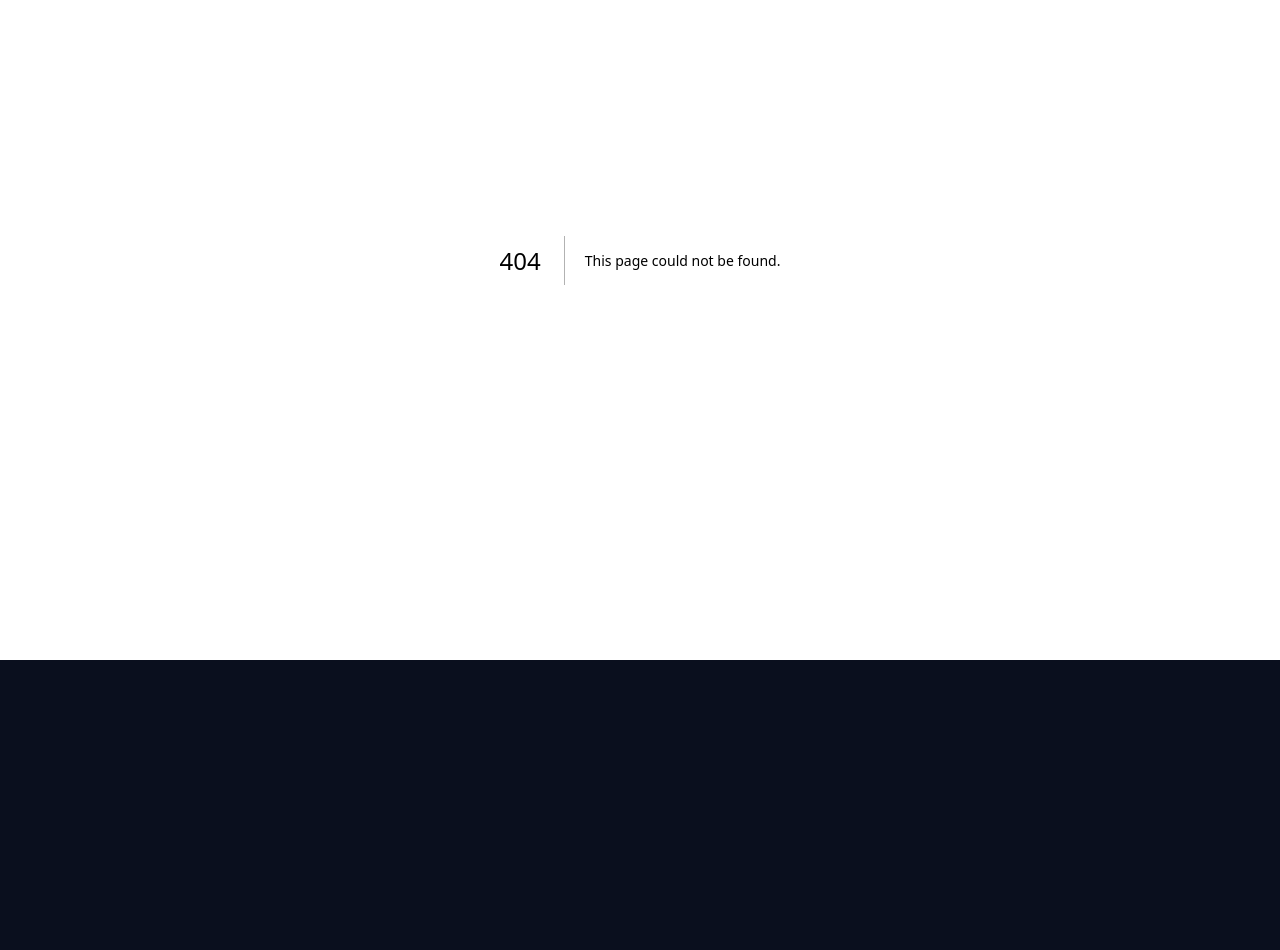
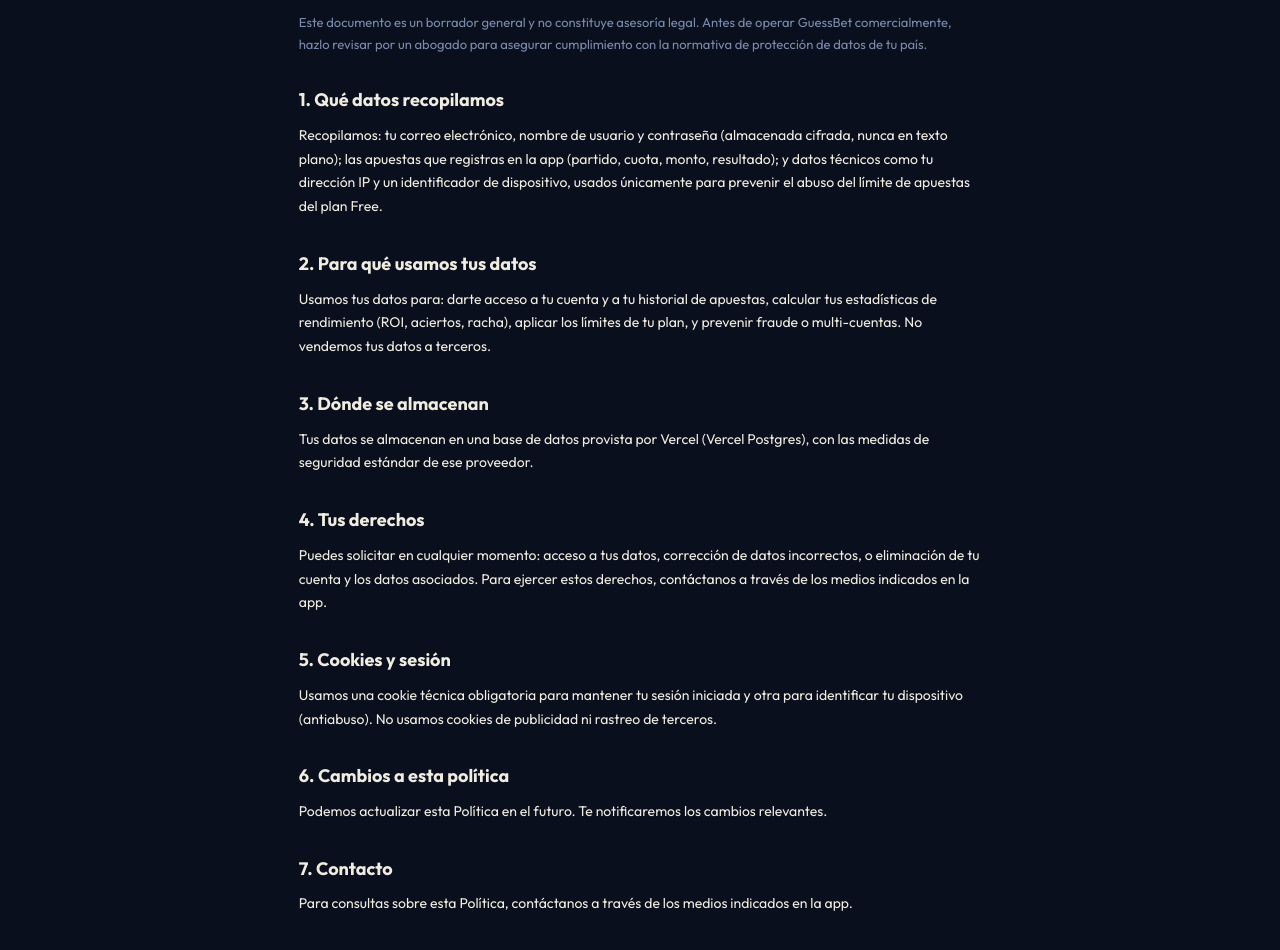
Before and after one commit to josnavar94-netizen/guessbet-app, a Next.js app: page /privacy in a window 1280 px wide. Before the commit this address had no page. Shown: the part 140-1090 px from the top of the page. Before the commit the page ends 800 px from the top, so only its background shows below. Built offline with nearby package versions, Linux system fonts and the light colour scheme.

Commit message:
Agrega consentimiento legal obligatorio al registrarse (Terminos, Privacidad y confirmacion de mayoria de edad)

```diff
--- /dev/null
+++ b/app/privacy/page.tsx
@@ -0,0 +1,47 @@
+export default function PrivacyPage() {
+  return (
+    <div style={{ maxWidth: 720, margin: '0 auto', padding: '3rem 1.25rem 5rem', color: '#f0ece0', lineHeight: 1.7 }}>
+      <h1 style={{ fontFamily: "'Outfit',sans-serif", fontWeight: 800, fontSize: 28, marginBottom: 8 }}>Política de Privacidad</h1>
+      <p style={{ fontSize: 12, color: '#7a8aaa', marginBottom: '2rem' }}>Última actualización: 23 de junio de 2026 · Versión 1.0</p>
+
+      <p style={{ marginBottom: 16, fontSize: 13, color: '#7a8aaa' }}>
+        Este documento es un borrador general y no constituye asesoría legal. Antes de operar GuessBet comercialmente, hazlo revisar por un abogado para asegurar cumplimiento con la normativa de protección de datos de tu país.
+      </p>
+
+      <h2 style={{ fontSize: 18, fontWeight: 700, marginTop: '2rem', marginBottom: 8 }}>1. Qué datos recopilamos</h2>
+      <p style={{ marginBottom: 16, fontSize: 14 }}>
+        Recopilamos: tu correo electrónico, nombre de usuario y contraseña (almacenada cifrada, nunca en texto plano); las apuestas que registras en la app (partido, cuota, monto, resultado); y datos técnicos como tu dirección IP y un identificador de dispositivo, usados únicamente para prevenir el abuso del límite de apuestas del plan Free.
+      </p>
+
+      <h2 style={{ fontSize: 18, fontWeight: 700, marginTop: '2rem', marginBottom: 8 }}>2. Para qué usamos tus datos</h2>
+      <p style={{ marginBottom: 16, fontSize: 14 }}>
+        Usamos tus datos para: darte acceso a tu cuenta y a tu historial de apuestas, calcular tus estadísticas de rendimiento (ROI, aciertos, racha), aplicar los límites de tu plan, y prevenir fraude o multi-cuentas. No vendemos tus datos a terceros.
+      </p>
+
+      <h2 style={{ fontSize: 18, fontWeight: 700, marginTop: '2rem', marginBottom: 8 }}>3. Dónde se almacenan</h2>
+      <p style={{ marginBottom: 16, fontSize: 14 }}>
+        Tus datos se almacenan en una base de datos provista por Vercel (Vercel Postgres), con las medidas de seguridad estándar de ese proveedor.
+      </p>
+
+      <h2 style={{ fontSize: 18, fontWeight: 700, marginTop: '2rem', marginBottom: 8 }}>4. Tus derechos</h2>
+      <p style={{ marginBottom: 16, fontSize: 14 }}>
+        Puedes solicitar en cualquier momento: acceso a tus datos, corrección de datos incorrectos, o eliminación de tu cuenta y los datos asociados. Para ejercer estos derechos, contáctanos a través de los medios indicados en la app.
+      </p>
+
+      <h2 style={{ fontSize: 18, fontWeight: 700, marginTop: '2rem', marginBottom: 8 }}>5. Cookies y sesión</h2>
+      <p style={{ marginBottom: 16, fontSize: 14 }}>
+        Usamos una cookie técnica obligatoria para mantener tu sesión iniciada y otra para identificar tu dispositivo (antiabuso). No usamos cookies de publicidad ni rastreo de terceros.
+      </p>
+
+      <h2 style={{ fontSize: 18, fontWeight: 700, marginTop: '2rem', marginBottom: 8 }}>6. Cambios a esta política</h2>
+      <p style={{ marginBottom: 16, fontSize: 14 }}>
+        Podemos actualizar esta Política en el futuro. Te notificaremos los cambios relevantes.
+      </p>
+
+      <h2 style={{ fontSize: 18, fontWeight: 700, marginTop: '2rem', marginBottom: 8 }}>7. Contacto</h2>
+      <p style={{ marginBottom: 16, fontSize: 14 }}>
+        Para consultas sobre esta Política, contáctanos a través de los medios indicados en la app.
+      </p>
+    </div>
+  );
+}
```
Also changed, not shown: app/api/auth/register/route.ts (+5 -3 lines), app/register/page.tsx (+13 -2 lines), app/terms/page.tsx (added, +52 -0 lines), 1 other file (tests, documents, lock files or other folders).
